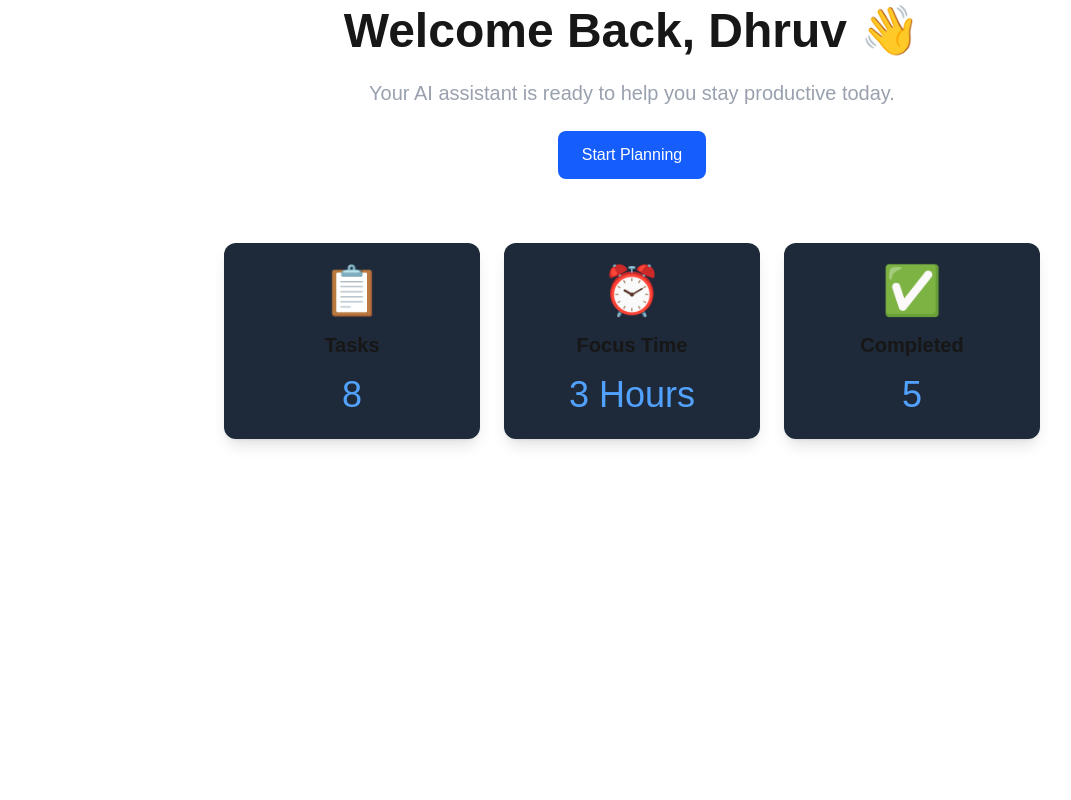
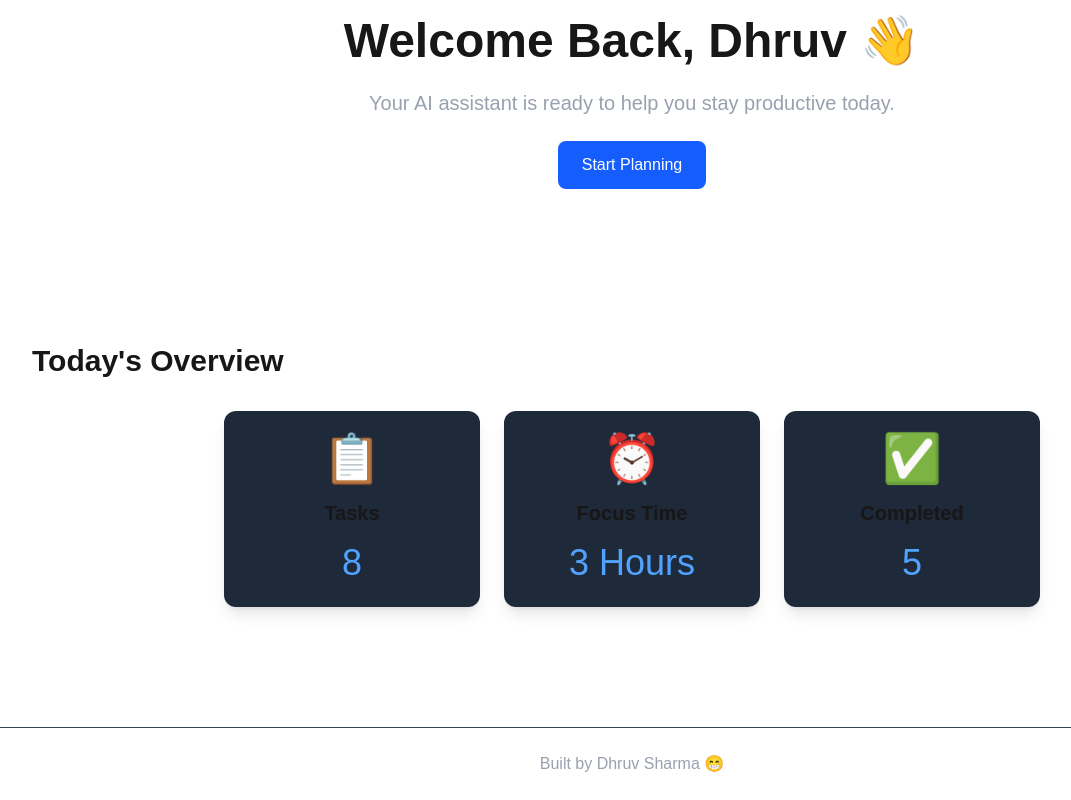
Before and after one commit to DhruvGargas/ai-productivity-dashboard, a Next.js app: page / in a window 1280 px wide. Shown: the part 209-1009 px from the top of the page, without its empty margins (8-1079 px from the left). Before the commit the page ends 800 px from the top, so only its background shows below. Built offline with nearby package versions, Linux system fonts and the light colour scheme.

Commit message:
Improve homepage layout and add footer component

```diff
--- a/src/app/page.tsx
+++ b/src/app/page.tsx
@@ -1,24 +1,23 @@
 import Navbar from "@/components/Navbar";
 import DashboardCard from "@/components/DashboardCard";
+import HeroSection from "@/components/HeroSection";
+import Footer from "@/components/Footer";
 export default function Home() {
   return (
     <>
       <Navbar />
 
-      <main className="flex flex-col items-center justify-center h-[90vh] gap-6">
+      <main className="w-full">
 
-        <h1 className="text-5xl font-bold">
-          Welcome Back, Dhruv 👋
-        </h1>
+<HeroSection />
 
-        <p className="text-xl text-gray-400">
-          Your AI assistant is ready to help you stay productive today.
-        </p>
+  <section className="px-10 pb-10">
 
-        <button className="bg-blue-600 text-white px-6 py-3 rounded-lg hover:bg-blue-700">
-          Start Planning
-        </button>
-        <div className="flex gap-6 mt-10">
+    <h2 className="text-3xl font-bold mb-8">
+      Today's Overview
+    </h2>
+
+    <div className="flex flex-wrap justify-center gap-6">
 
       <DashboardCard
         icon="📋"
@@ -40,7 +39,10 @@ export default function Home() {
 
     </div>
 
+  </section>
+
 </main>
+<Footer />
     </>
   );
 }
--- /dev/null
+++ b/src/components/Footer.tsx
@@ -0,0 +1,7 @@
+export default function Footer() {
+  return (
+    <footer className="border-t border-gray-700 mt-20 py-6 text-center text-gray-400">
+      <p>Built by Dhruv Sharma 😁</p>
+    </footer>
+  );
+}
--- /dev/null
+++ b/src/components/HeroSection.tsx
@@ -0,0 +1,17 @@
+export default function HeroSection() {
+  return (
+    <section className="flex flex-col items-center justify-center h-[60vh] gap-6">
+      <h1 className="text-5xl font-bold">
+        Welcome Back, Dhruv 👋
+      </h1>
+
+      <p className="text-xl text-gray-400">
+        Your AI assistant is ready to help you stay productive today.
+      </p>
+
+      <button className="bg-blue-600 text-white px-6 py-3 rounded-lg hover:bg-blue-700">
+        Start Planning
+      </button>
+    </section>
+  );
+}
```
Lines whose indentation alone changed are shown as unchanged.
